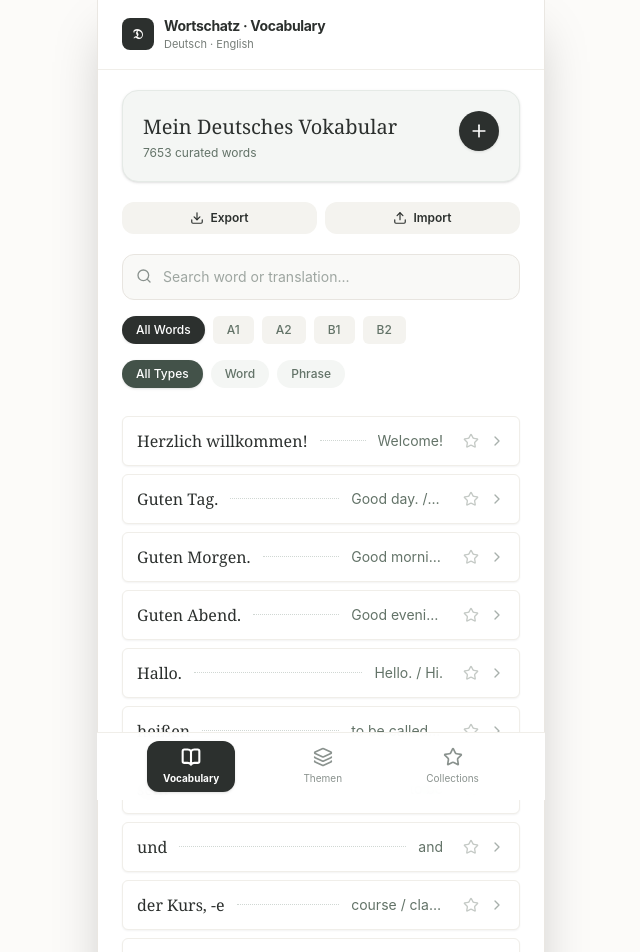
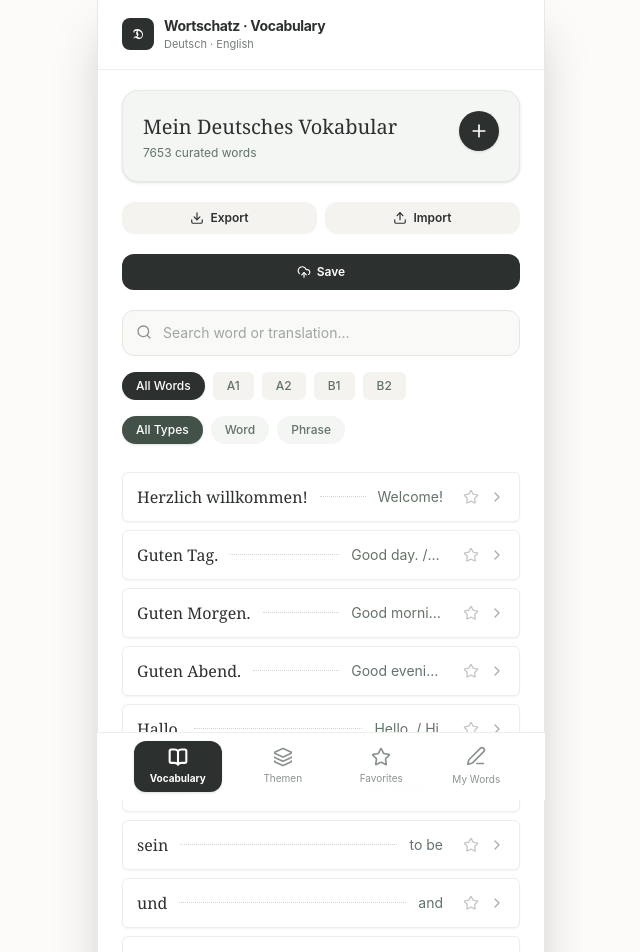
Before and after one commit to yem123/vocab, a React (Vite) app: page / in a window 1280 px wide. Shown: the top 952 px of the page, without its empty margins (319-959 px from the left). Built offline with nearby package versions, Linux system fonts and the light colour scheme.

Commit message:
add my words page

```diff
--- a/src/App.jsx
+++ b/src/App.jsx
@@ -15,6 +15,7 @@ import { fetchWordDetails } from "./utils/aiWordHelper";
 import CollectionsScreen from "./components/screens/CollectionsScreen";
 import { WORD_TYPES, getWordType } from "./utils/wordTypes";
 import { UserAdded_Vocabulary } from "./data/userAddedVocabulary";
+import MyWordsScreen from "./components/screens/MyWordsScreen";
 
 const DEFAULT_THEMES = [
   "im Restaurant",
@@ -125,6 +126,10 @@ export default function App() {
   const [formExample, setFormExample] = useState("");
   const [formPriority, setFormPriority] = useState("High");
 
+  const PAGE_SIZE = 100;
+  const [visibleVocabCount, setVisibleVocabCount] = useState(PAGE_SIZE);
+  const [vocabScrollY, setVocabScrollY] = useState(0);
+
   const [formExampleTranslation, setFormExampleTranslation] = useState("");
   const [isGenerating, setIsGenerating] = useState(false);
   const [aiError, setAiError] = useState("");
@@ -148,9 +153,15 @@ export default function App() {
     }
   }, [themes]);
 
-  // One-time cleanup on load: once the deployed built-in data already
-  // matches a local override exactly (edit, favorite, or deletion already
-  // landed in the last deploy), drop it from the user layer.
+  useEffect(() => {
+    setVisibleVocabCount(PAGE_SIZE);
+  }, [
+    searchQuery,
+    selectedThemeFilter,
+    selectedLevelFilter,
+    selectedTypeFilter,
+  ]);
+
   useEffect(() => {
     setUserVocabulary((prev) => {
       const cleaned = prev.filter((entry) => {
@@ -231,13 +242,18 @@ export default function App() {
 
   // Screen transition handler
   const navigateTo = (screen, anim = "push") => {
+    if (currentScreen === "vocabulary" && screen !== "vocabulary") {
+      setVocabScrollY(window.scrollY);
+    }
     if (screen !== "add" && editingWordId !== null) {
       setEditingWordId(null);
       resetForm();
     }
     if (
       screen === "detail" &&
-      (currentScreen === "vocabulary" || currentScreen === "collections")
+      (currentScreen === "vocabulary" ||
+        currentScreen === "collections" ||
+        currentScreen === "myWords")
     ) {
       setDetailOrigin(currentScreen);
     }
@@ -288,6 +304,10 @@ export default function App() {
 
   const favoriteVocabulary = useMemo(() => {
     return vocabulary.filter((w) => w.favorite);
+  }, [vocabulary]);
+
+  const myWords = useMemo(() => {
+    return vocabulary.filter((w) => w.id > BASE_MAX_ID);
   }, [vocabulary]);
 
   const handleAIFill = async (overwrite = false) => {
@@ -569,6 +589,10 @@ export default function App() {
               selectedTypeFilter={selectedTypeFilter}
               setSelectedTypeFilter={setSelectedTypeFilter}
               toggleFavorite={toggleFavorite}
+              visibleVocabCount={visibleVocabCount}
+              setVisibleVocabCount={setVisibleVocabCount}
+              vocabScrollY={vocabScrollY}
+              buildGithubSyncPayload={buildGithubSyncPayload}
             />
           )}
 
@@ -587,7 +611,18 @@ export default function App() {
               favoriteVocabulary={favoriteVocabulary}
               setSelectedWordId={setSelectedWordId}
               navigateTo={navigateTo}
-              buildGithubSyncPayload={buildGithubSyncPayload}
+              toggleFavorite={toggleFavorite}
+            />
+          )}
+
+          {/* ================================================= */}
+          {/* SCREEN: MY WORDS (USER-ADDED)                     */}
+          {/* ================================================= */}
+          {currentScreen === "myWords" && (
+            <MyWordsScreen
+              myWords={myWords}
+              setSelectedWordId={setSelectedWordId}
+              navigateTo={navigateTo}
               toggleFavorite={toggleFavorite}
             />
           )}
--- a/src/components/detail/DetailTopNav.jsx
+++ b/src/components/detail/DetailTopNav.jsx
@@ -8,10 +8,14 @@ export default function DetailTopNav({
   toggleFavorite,
   detailOrigin,
 }) {
-  const backTarget =
-    detailOrigin === "collections" ? "collections" : "vocabulary";
-  const backLabel =
-    detailOrigin === "collections" ? "Collections" : "Vocabulary";
+  const ORIGIN_LABELS = {
+    collections: "Collections",
+    myWords: "My Words",
+    vocabulary: "Vocabulary",
+  };
+
+  const backTarget = ORIGIN_LABELS[detailOrigin] ? detailOrigin : "vocabulary";
+  const backLabel = ORIGIN_LABELS[detailOrigin] || "Vocabulary";
 
   return (
     <div className="flex items-center justify-between">
--- a/src/components/layout/BottomNav.jsx
+++ b/src/components/layout/BottomNav.jsx
@@ -1,5 +1,5 @@
 import React from "react";
-import { BookOpen, Layers, Star } from "lucide-react";
+import { BookOpen, Layers, Star, PenLine } from "lucide-react"; // add PenLine
 
 export default function BottomNav({ currentScreen, navigateTo, detailOrigin }) {
   // Which tab is highlighted: detail pages belong to the tab they were opened from,
@@ -51,7 +51,19 @@ export default function BottomNav({ currentScreen, navigateTo, detailOrigin }) {
           className="w-5 h-5"
           strokeWidth={activeTab === "collections" ? 2.5 : 2}
         />
-        <span className="text-[10px]">Collections</span>
+        <span className="text-[10px]">Favorites</span>
+      </button>
+      <button
+        onClick={() => navigateTo("myWords", "none")}
+        className={`flex flex-col items-center gap-1 px-2 ${
+          currentScreen === "myWords" ||
+          (detailOrigin === "myWords" && currentScreen === "detail")
+            ? "text-[#2c302e]"
+            : "text-[#8a928e]"
+        }`}
+      >
+        <PenLine className="w-5 h-5" />
+        <span className="text-[10px] font-sans mt-0.5">My Words</span>
       </button>
     </nav>
   );
--- a/src/components/screens/CollectionsScreen.jsx
+++ b/src/components/screens/CollectionsScreen.jsx
@@ -4,14 +4,13 @@ import WordCard from "../vocabulary/WordCard";
 import SearchAndFilters from "../vocabulary/SearchAndFilters";
 import { getWordType } from "../../utils/wordTypes";
 import ExpandableThemeFilter from "../collections/ExpandableThemeFilter";
-import SaveToGithubButton from "../collections/SaveToGithubButton";
 
 export default function CollectionsScreen({
   favoriteVocabulary,
   setSelectedWordId,
   navigateTo,
   toggleFavorite,
-  buildGithubSyncPayload,
+
 }) {
   const [searchQuery, setSearchQuery] = useState("");
   const [selectedThemeFilter, setSelectedThemeFilter] = useState("All Words");
@@ -81,12 +80,6 @@ export default function CollectionsScreen({
         </p>
       </div>
 
-      {/* Saves favorites, edits, deletions, and new words back to GitHub */}
-      <SaveToGithubButton
-        favoriteVocabulary={favoriteVocabulary}
-        buildGithubSyncPayload={buildGithubSyncPayload}
-      />
-
       {/* Same search + level/type filters as the Vocabulary screen,
           but scoped to favoriteVocabulary instead of the full list */}
       <SearchAndFilters
--- /dev/null
+++ b/src/components/screens/MyWordsScreen.jsx
@@ -0,0 +1,116 @@
+import React, { useState, useMemo } from "react";
+import { PenLine } from "lucide-react";
+import WordCard from "../vocabulary/WordCard";
+import SearchAndFilters from "../vocabulary/SearchAndFilters";
+import { getWordType } from "../../utils/wordTypes";
+
+export default function MyWordsScreen({
+  myWords,
+  setSelectedWordId,
+  navigateTo,
+  toggleFavorite,
+}) {
+  const [searchQuery, setSearchQuery] = useState("");
+  const [selectedThemeFilter, setSelectedThemeFilter] = useState("All Words");
+  const [selectedLevelFilter, setSelectedLevelFilter] = useState("All Words");
+  const [selectedTypeFilter, setSelectedTypeFilter] = useState("All Types");
+
+  const filteredMyWords = useMemo(() => {
+    return myWords.filter((item) => {
+      const matchesSearch =
+        (item.word || "").toLowerCase().includes(searchQuery.toLowerCase()) ||
+        (item.translation || "")
+          .toLowerCase()
+          .includes(searchQuery.toLowerCase());
+      const matchesLevel =
+        selectedLevelFilter === "All Words" ||
+        item.level === selectedLevelFilter;
+      const matchesType =
+        selectedTypeFilter === "All Types" ||
+        getWordType(item) === selectedTypeFilter;
+      if (!matchesSearch || !matchesLevel || !matchesType) return false;
+      if (
+        selectedThemeFilter === "All Words" ||
+        selectedThemeFilter === "Alle Themen"
+      )
+        return true;
+      return (
+        (item.thema || "Ohne Thema").toLowerCase() ===
+        selectedThemeFilter.toLowerCase()
+      );
+    });
+  }, [
+    myWords,
+    searchQuery,
+    selectedThemeFilter,
+    selectedLevelFilter,
+    selectedTypeFilter,
+  ]);
+
+  return (
+    <div className="flex-1 flex flex-col px-6 py-2 space-y-2">
+      {/* Header Box */}
+      <div className="bg-[#f4f6f4] border border-[#e5eae6] rounded-2xl p-5">
+        <div className="flex justify-between items-center">
+          <span className="font-sans text-[10px] uppercase font-bold tracking-wider text-[#637368]">
+            Meine Wörter
+          </span>
+          <span className="font-sans text-xs font-semibold bg-[#e2e7e3] text-[#4a5750] px-2.5 py-0.5 rounded-full">
+            {myWords.length} Wörter
+          </span>
+        </div>
+        <h2 className="text-xl font-serif text-[#2c302e] mt-1">My Words</h2>
+        <p className="font-sans text-xs text-[#637368] mt-1 leading-relaxed">
+          Wörter, die du selbst hinzugefügt hast.
+        </p>
+      </div>
+
+      {/* Same search + level/type filters as Vocabulary, scoped to myWords */}
+      <SearchAndFilters
+        vocabulary={myWords}
+        searchQuery={searchQuery}
+        setSearchQuery={setSearchQuery}
+        selectedThemeFilter={selectedThemeFilter}
+        setSelectedThemeFilter={setSelectedThemeFilter}
+        selectedLevelFilter={selectedLevelFilter}
+        setSelectedLevelFilter={setSelectedLevelFilter}
+        selectedTypeFilter={selectedTypeFilter}
+        setSelectedTypeFilter={setSelectedTypeFilter}
+      />
+
+      {/* Word list */}
+      <div className="space-y-2 pt-1">
+        {myWords.length === 0 ? (
+          <div className="text-center py-12 px-6 border border-dashed border-[#e2e7e3] rounded-2xl">
+            <PenLine className="w-6 h-6 text-[#b8c2bc] mx-auto mb-2" />
+            <p className="font-sans text-sm text-[#767d78]">
+              Noch keine eigenen Wörter.
+            </p>
+            <button
+              onClick={() => navigateTo("add", "slide_up")}
+              className="mt-3 font-sans text-xs font-bold text-[#435249] underline"
+            >
+              Wort hinzufügen
+            </button>
+          </div>
+        ) : filteredMyWords.length === 0 ? (
+          <div className="text-center py-12 border border-dashed border-[#e2e7e3] rounded-2xl">
+            <p className="font-sans text-sm text-[#767d78]">
+              Keine Wörter gefunden.
+            </p>
+          </div>
+        ) : (
+          filteredMyWords.map((item) => (
+            <WordCard
+              key={item.id}
+              item={item}
+              setSelectedWordId={setSelectedWordId}
+              navigateTo={navigateTo}
+              toggleFavorite={toggleFavorite}
+            />
+          ))
+        )}
+      </div>
+    </div>
+  );
+}
--- a/src/components/screens/VocabularyScreen.jsx
+++ b/src/components/screens/VocabularyScreen.jsx
@@ -3,6 +3,7 @@ import SanctuaryBanner from "../vocabulary/SanctuaryBanner";
 import SearchAndFilters from "../vocabulary/SearchAndFilters";
 import VocabularyList from "../vocabulary/VocabularyList";
 import BackupControls from "../vocabulary/BackupControls";
+import SaveToGithubButton from "../collections/SaveToGithubButton";
 
 export default function VocabularyScreen({
   vocabulary,
@@ -20,6 +21,10 @@ export default function VocabularyScreen({
   selectedTypeFilter,
   setSelectedTypeFilter,
   toggleFavorite,
+  visibleVocabCount,
+  setVisibleVocabCount,
+  vocabScrollY,
+  buildGithubSyncPayload,
 }) {
   return (
     <div className="flex-1 flex flex-col px-6 py-5 space-y-5">
@@ -32,6 +37,9 @@ export default function VocabularyScreen({
         themes={themes}
         onImport={handleImportBackup}
       />
+
+      {/* Saves favorites, edits, deletions, and new words back to GitHub */}
+      <SaveToGithubButton buildGithubSyncPayload={buildGithubSyncPayload} />
 
       {/* Search bar & Filter Pills */}
       <SearchAndFilters
@@ -52,6 +60,9 @@ export default function VocabularyScreen({
         setSelectedWordId={setSelectedWordId}
         navigateTo={navigateTo}
         toggleFavorite={toggleFavorite}
+        visibleCount={visibleVocabCount}
+        setVisibleCount={setVisibleVocabCount}
+        vocabScrollY={vocabScrollY}
       />
     </div>
   );
--- a/src/components/vocabulary/VocabularyList.jsx
+++ b/src/components/vocabulary/VocabularyList.jsx
@@ -1,4 +1,4 @@
-import React, { useState, useEffect } from "react";
+import React, { useEffect, useRef } from "react";
 import WordCard from "./WordCard";
 
 const PAGE_SIZE = 100;
@@ -8,14 +8,21 @@ export default function VocabularyList({
   setSelectedWordId,
   navigateTo,
   toggleFavorite,
+  visibleCount,
+  setVisibleCount,
+  vocabScrollY,
 }) {
-  const [visibleCount, setVisibleCount] = useState(PAGE_SIZE);
+  const hasRestoredScroll = useRef(false);
 
-  // Reset back to the first page whenever the filtered result set changes
-  // (new search, theme, level, or type filter)
   useEffect(() => {
-    setVisibleCount(PAGE_SIZE);
-  }, [filteredVocabulary]);
+    if (hasRestoredScroll.current) return;
+    hasRestoredScroll.current = true;
+    if (vocabScrollY > 0) {
+      requestAnimationFrame(() => {
+        window.scrollTo(0, vocabScrollY);
+      });
+    }
+  }, [vocabScrollY]);
 
   const visibleWords = filteredVocabulary.slice(0, visibleCount);
   const hasMore = visibleCount < filteredVocabulary.length;
```
